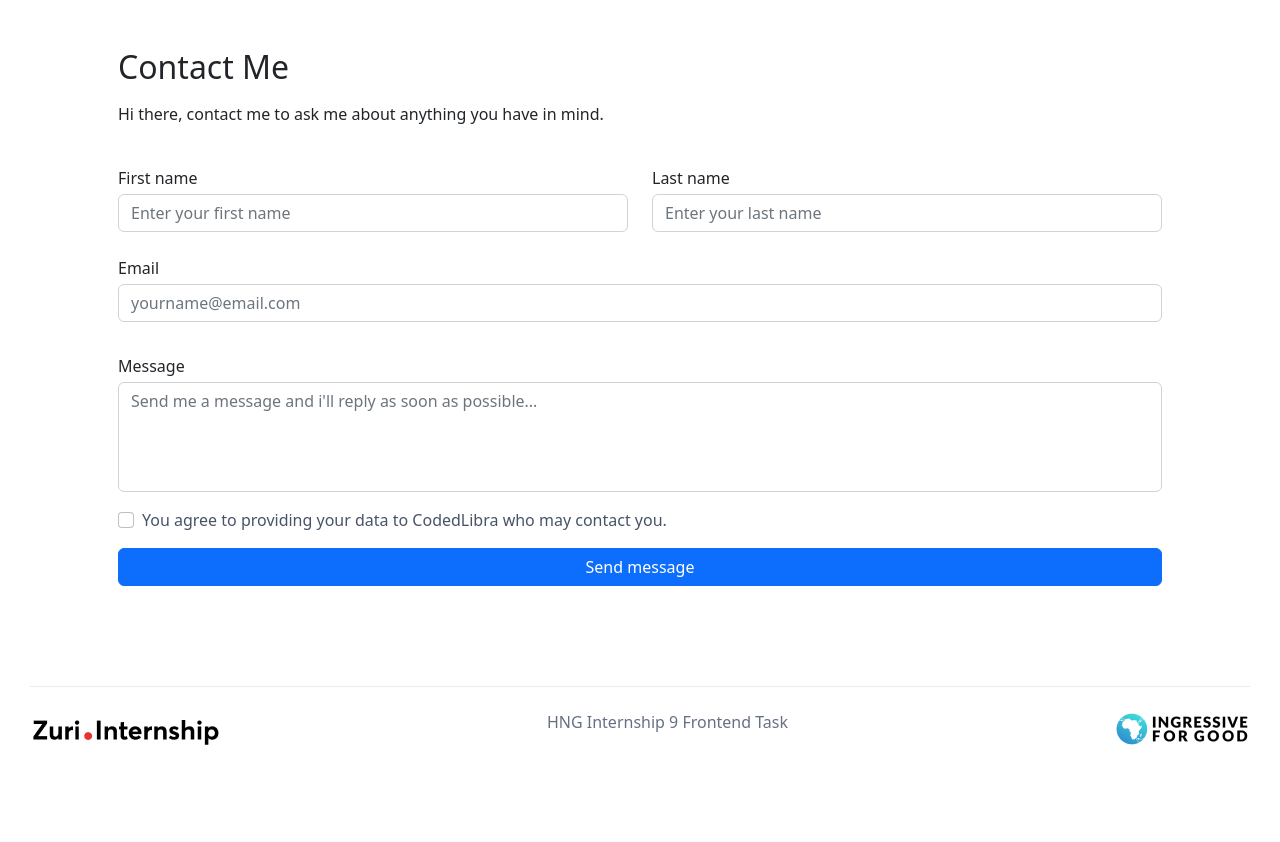
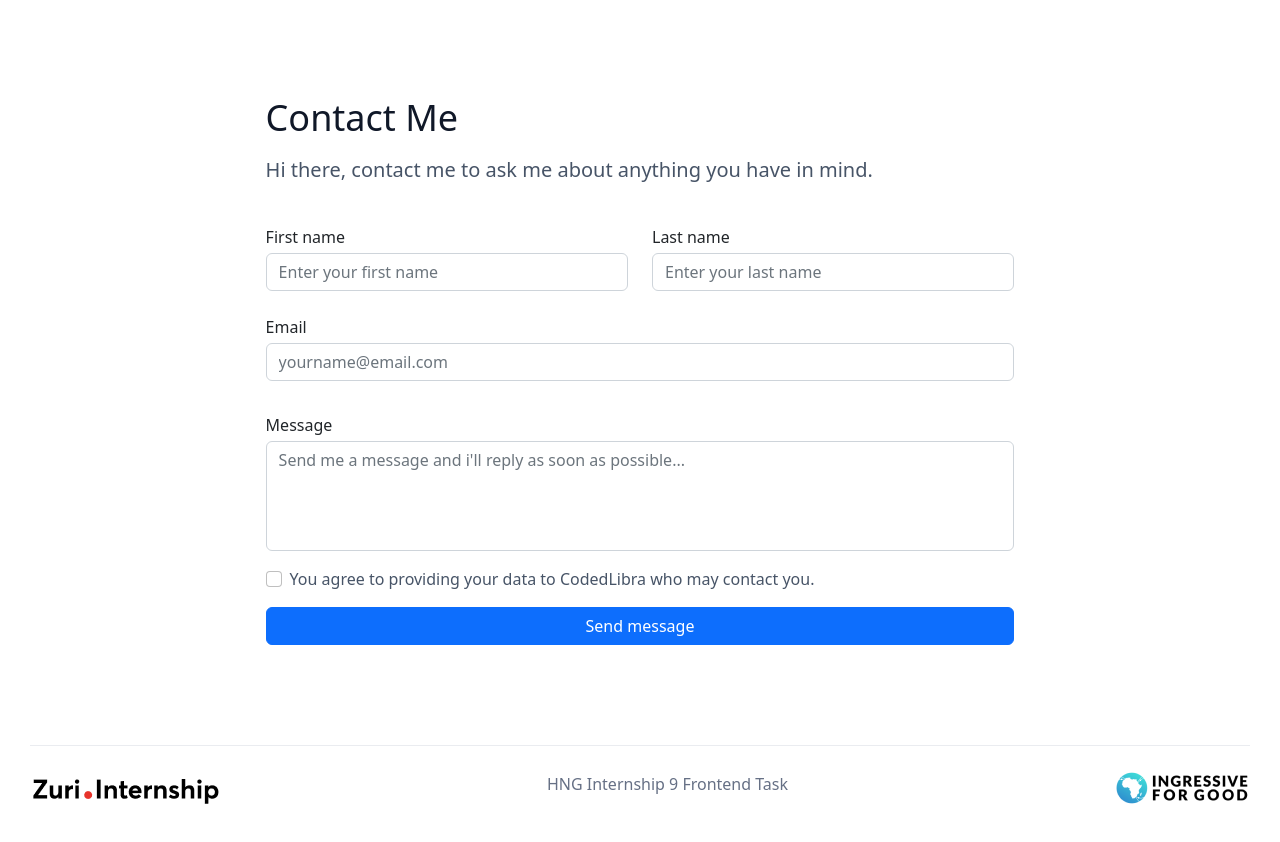
Before and after one commit to mrcoded/hng9-stagetwo-react-router, a React (Create React App) app: page /contact in a window 1280 px wide. Shown: the top 842 px of the page. Before the commit the page ends 800 px from the top, so only its background shows below. Built offline with nearby package versions, Linux system fonts and the light colour scheme.

Commit message:
feat: added a toast notification at the top

```diff
--- a/package.json
+++ b/package.json
@@ -8,6 +8,7 @@
     "@testing-library/user-event": "^13.5.0",
     "bootstrap": "^5.2.2",
     "react": "^18.2.0",
+    "react-bootstrap": "^2.5.0",
     "react-dom": "^18.2.0",
     "react-router-dom": "^6.4.3",
     "react-scripts": "5.0.1",
--- a/src/App.css
+++ b/src/App.css
@@ -141,11 +141,11 @@ textarea:focus:invalid {
   font-weight: 500;
 }
 
-.checkbox{
+/* .checkbox{
   background-color: #F9FAFB;
   border: 2px solid #1570EF;
   border-radius: 6px;
-}
+} */
 
 .footerLine {
   border-top: 1px solid #EAECF0;
@@ -175,4 +175,8 @@ textarea:focus:invalid {
     .share_icon2 {
       display: none;
     }
+    .contact-border {
+      padding-left: 20%;
+      padding-right: 20%;
+    }
   }
--- a/src/components/Contact.js
+++ b/src/components/Contact.js
@@ -1,22 +1,27 @@
-import {useState} from "react"
-
-export const Contact = () => {
+import {useState} from "react";
+import Toast from "react-bootstrap/Toast";
 
 const info = {
     firstName: "",
     lastName: "",
     email: "",
     message: ""
-    };
+}; //variable to hold contact inputs
 
+export const Contact = () => {
     const [checkbox, setCheckbox] = useState(false);
+    //state for checkbox
     const [input, setInput] = useState(info);
+    //state to hold input values
+    const [show, setShow] = useState(false);
+    //state to show and hide toast notifications.
 
     let name = "CodedLibra";
 
     const handleCheck = (e) => {
         setCheckbox(e.target.checked);
     }
+    //handleCheck() to hold boolean value for checkbox
 
     const handleChange = (e) => {
         setInput({
@@ -24,6 +29,7 @@ export const Contact = () => {
             [e.target.name] : e.target.value
         })
     }
+    //handleChange() to hold input change value
 
     const handleSubmit = (e) => {
             e.preventDefault();
@@ -35,24 +41,37 @@ export const Contact = () => {
                 message: ""
             });
             setCheckbox(false);
+            setShow(true);
         }
+    //handleSubmit() to prevent page refresh and clear input form.
 
   return (
 
-    <div className="container px-5">
 
-    <h2 className="pb-2 mt-5">Contact Me</h2>
+    <div className="container-fluid-sm px-3 pt-5">
+      <div className="contact-border">
+        <h2 className="pb-2 mt-5"
+         style={{color:"#101828", fontSize:"36px"}}
+         >Contact Me</h2>
 
-    <p>Hi there, contact me to ask me about anything you have in mind.</p>
-{/*
-    <div class="position-fixed bottom-0 end-0 p-3">
-    <div id="btn__submit" class="toast hide" role="alert" aria-live="assertive" aria-atomic="true">
-        <div class="toast-body">
-        <button type="button" class="btn-close" data-bs-dismiss="toast" aria-label="Close"></button>
+         <p style={{color:"#475467", fontSize:"20px"}}>
+            Hi there, contact me to ask me about anything you have in mind.
+         </p>
+
+        <div className="position-fixed top-0 end-0 p-3">
+            <Toast onClose={() => setShow(false)}
+                show={show} delay={4000} autohide>
+                <Toast.Body>
                     <small>Contact Form Sent..</small>
+                    <button type="button"
+                    className="btn-close me-2 m-auto float-end"
+                    data-bs-dismiss="toast"
+                    aria-label="Close">
+                    </button>
+                </Toast.Body>
+            </Toast>
         </div>
-     </div>
-    </div> */}
+
 
     <form onSubmit={handleSubmit}>
         <div className="row mb-3">
@@ -100,8 +119,6 @@ export const Contact = () => {
                 onChange={handleChange}
                 minLength={3}
                 required/>
-
-
         </div>
 
         <div>
@@ -147,6 +164,7 @@ export const Contact = () => {
         </div>
     </form>
   </div>
+</div>
 
   )
 }
--- a/src/components/Footer.js
+++ b/src/components/Footer.js
@@ -10,7 +10,7 @@ function Footer() {
           <div className="footerContent">
             <div className="d-flex justify-content-between flex-wrap">
               <img src={Vector} alt="zuri_icon"/>
-              <footer className="h6"> HNG Internship 9 Frontend Task</footer>
+              <footer> HNG Internship 9 Frontend Task</footer>
               <img src={I4G} alt="ingressive icon"/>
             </div>
           </div>
```
Also changed, not shown: 1 other file (tests, documents, lock files or other folders). Lines whose indentation alone changed are shown as unchanged.
